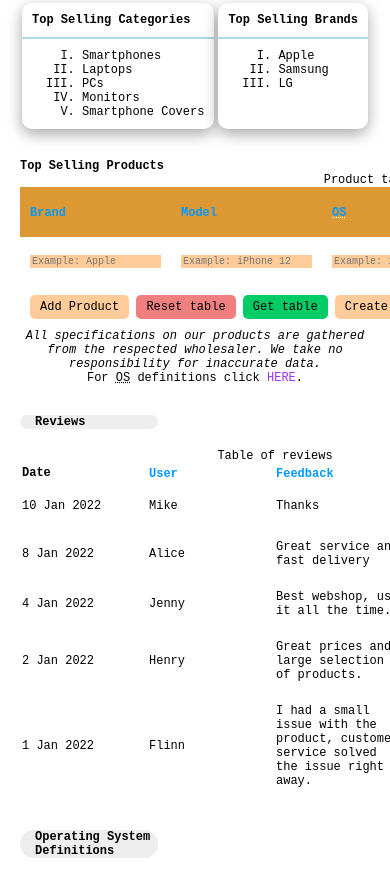
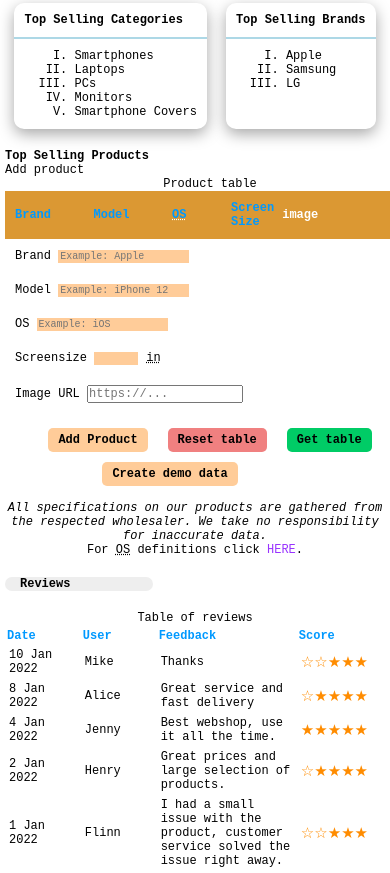
Before and after one commit to TheSubliminalVerses/WebDev_109_Assignment_2, a website: page index.html in a window 390 px wide. Shown: the part 895-1768 px from the top of the page. Drawn offline with nearby package versions, Linux system fonts and the light colour scheme; no server answers.

Commit message:
Various fixes

```diff
--- a/index.html
+++ b/index.html
@@ -98,35 +98,41 @@
             <h2>Top Selling Products</h2>
 
             <form action="#" method="post" id="add-product-form"></form>
-            <table>
+            <table class="product-table">
                 <caption>Product table</caption>
                 <thead>
                     <tr>
-                        <th><a href="javascript:void(0)" class="order">Brand</a></th>
-                        <th><a href="javascript:void(0)" class="order">Model</a></th>
-                        <th><abbr title="Operating System"><a href="javascript:void(0)" class="order">OS</a></abbr></th>
-                        <th><a href="javascript:void(0)" class="order">Screen Size</a></th>
-                        <th>image</th>
+                        <th class="brand"><span class="order">Brand</span></th>
+                        <th class="model"><span class="order">Model</span></th>
+                        <th class="os"><abbr title="Operating System"><span class="order">OS</span></abbr></th>
+                        <th class="screensize"><span class="order">Screen Size</span></th>
+                        <th class="image">image</th>
                     </tr>
                 </thead>
                 <tbody class="table-body" id="body-1">
                 </tbody>
                 <tfoot>
+                    <tr colspan="5">Add product</tr>
                     <tr class="input-row">
                         <td>
-                            <input name="brand" type="text" placeholder="Example: Apple" form="add-product-form" required>
+                            <label for="brand">Brand</label>
+                            <input name="brand" id="brand" type="text" placeholder="Example: Apple" form="add-product-form" required>
                         </td>
                         <td>
-                            <input name="model" type="text" placeholder="Example: iPhone 12" form="add-product-form" required>
+                            <label for="model">Model</label>
+                            <input name="model" type="text" id="model" placeholder="Example: iPhone 12" form="add-product-form" required>
                         </td>
                         <td>
-                            <input name="os" type="text" placeholder="Example: iOS" form="add-product-form" required>
+                            <label for="os">OS</label>
+                            <input name="os" type="text" id="os" placeholder="Example: iOS" form="add-product-form" required>
                         </td>
                         <td>
-                            <input name="screensize" type="number" form="add-product-form" max="100" min="1" step="1" required><abbr title="Inches">in</abbr>
+                            <label for="screensize">Screensize</label>
+                            <input name="screensize" type="number" id="screensize" form="add-product-form" max="100" min="1" step="1" required><abbr title="Inches">in</abbr>
                         </td>
                         <td>
-                            <input name="image" type="url" form="add-product-form" placeholder="https://..." required>
+                            <label for="image">Image URL</label>
+                            <input name="image" type="url" id="image" form="add-product-form" placeholder="https://..." required>
                         </td>
                     </tr>
                     <tr>
@@ -155,42 +161,42 @@
                 <caption>Table of reviews</caption>
                 <thead>
                     <tr>
-                        <th class="table-date">Date</th>
-                        <th><a href="javascript:void(0)" class="order">User</a></th>
-                        <th><a href="javascript:void(0)" class="order">Feedback</a></th>
-                        <th><a href="javascript:void(0)" class="order">Score</a></th>
+                        <th class="date"><span class="order">Date</span></th>
+                        <th class="user"><span class="order">User</span></th>
+                        <th class="feedback"><span class="order">Feedback</span></th>
+                        <th class="score"><span class="order">Score</span></th>
                     </tr>
                 </thead>
                 <tbody id="body-2">
                     <tr>
-                        <td>10 Jan 2022</td>
+                        <td data-value="20220110">10 Jan 2022</td>
                         <td>Mike</td>
                         <td>Thanks</td>
                         <td class="score" data-score="3">&#9734;&#9734;&#9733;&#9733;&#9733;</td>
                     </tr>
                     <tr>
-                        <td>8 Jan 2022</td>
+                        <td data-value="20220108">8 Jan 2022</td>
                         <td>Alice</td>
                         <td>Great service and fast delivery</td>
-                        <td class="score" data-score="4">&#9734;&#9733;&#9733;&#9733;&#9733;</td>
+                        <td class="score" data-value="4">&#9734;&#9733;&#9733;&#9733;&#9733;</td>
                     </tr>
                     <tr>
-                        <td>4 Jan 2022</td>
+                        <td data-value="20220104">4 Jan 2022</td>
                         <td>Jenny</td>
                         <td>Best webshop, use it all the time.</td>
-                        <td class="score" data-score="5">&#9733;&#9733;&#9733;&#9733;&#9733;</td>
+                        <td class="score" data-value="5">&#9733;&#9733;&#9733;&#9733;&#9733;</td>
                     </tr>
                     <tr>
-                        <td>2 Jan 2022</td>
+                        <td data-value="20220102">2 Jan 2022</td>
                         <td>Henry</td>
                         <td>Great prices and large selection of products.</td>
-                        <td class="score" data-score="4">&#9734;&#9733;&#9733;&#9733;&#9733;</td>
+                        <td class="score" data-value="4">&#9734;&#9733;&#9733;&#9733;&#9733;</td>
                     </tr>
                     <tr>
-                        <td>1 Jan 2022</td>
+                        <td data-value="20220101">1 Jan 2022</td>
                         <td>Flinn</td>
                         <td>I had a small issue with the product, customer service solved the issue right away.</td>
-                        <td class="score" data-score="3">&#9734;&#9734;&#9733;&#9733;&#9733;</td>
+                        <td class="score" data-value="3">&#9734;&#9734;&#9733;&#9733;&#9733;</td>
                     </tr>
                 </tbody>
             </table>
@@ -259,10 +265,13 @@
     - Opera v82
 
     Mobile:
-    - Android v10 - Responsive
-    - iPhone v13 - Responsive
+    - Android v10 (Chrome Mobile) - Responsive
+    - iPhone v13 (Safari Mobile) - Responsive
 
     Print:
     - Specific page breaks have been added
     - Forms have been hidden
+
+    Scripts:
+    - The application will work with all browsers supporting jQuery v3.4.1
 -->
--- a/src/main.js
+++ b/src/main.js
@@ -1,3 +1,12 @@
+/**
+ * This webpage is written by Mani Gudvardarson and Michael Adrian Polesensky
+ * for Assignment 2 in Web Technology at VU University Amsterdam.
+ *
+ * Coordinator: J.R . van Ossenbruggen
+ * TA: Mithat Ozgun
+ * Group: 109
+ * Date: 20.1.2022
+ */
 const linkElements = document.getElementsByClassName("order")
 const typewrite = document.getElementById("type")
 const aboutBtn = document.getElementById("about")
@@ -16,7 +25,7 @@ closeBtn.addEventListener("click", function () {
 })
 
 window.addEventListener("load", function () {
-    bind("click", linkElements, [function () {
+    bind("click", linkElements, [function (event) {
         let parentElement = document.getElementById("body-1")
         let children = makeElementArray(parentElement)
 
@@ -36,6 +45,11 @@ window.addEventListener("load", function () {
         let children = makeElementArray(parentElement)
 
         orderElementList(children, 3, parentElement, 0)
+    }, function () {
+        let parentElement = document.getElementById("body-2")
+        let children = makeElementArray(parentElement)
+
+        orderElementList(children, 0, parentElement, 0)
     }, function () {
         let parentElement = document.getElementById("body-2")
         let children = makeElementArray(parentElement)
@@ -65,10 +79,10 @@ window.addEventListener("load", function () {
  */
 function orderElementList(children, index, parentElement, Start) {
     children.sort((a, b) => {
-        if (a.children[index].hasAttribute('data-score') && b.children[index].hasAttribute('data-score')) {
-            if (a.children[index].getAttribute('data-score') > b.children[index].getAttribute('data-score')) {
+        if (a.children[index].hasAttribute('data-value') && b.children[index].hasAttribute('data-value')) {
+            if (a.children[index].getAttribute('data-value') > b.children[index].getAttribute('data-value')) {
                 return -1
-            } else if (a.children[index].getAttribute('data-score') < b.children[index].getAttribute('data-score')) {
+            } else if (a.children[index].getAttribute('data-value') < b.children[index].getAttribute('data-value')) {
                 return 1
             }
 
--- a/src/requests.js
+++ b/src/requests.js
@@ -40,7 +40,7 @@ $('#create-demo-data-button').on('click', () => {
             model: 'iPhone 13',
             os: 'iOS 15.0',
             screensize: 6,
-            image: 'https://hi.com'
+            image: 'https://i.cdn.nrholding.net/63563528/1000/1000'
         },
         {
             brand: 'Apple',
--- a/style.css
+++ b/style.css
@@ -293,7 +293,7 @@ section {
 }
 
 .top-selling-products, #reviews {
-    overflow-x: auto;
+    overflow-x: hidden;
 }
 
 .top-selling {
@@ -356,17 +356,18 @@ div.contact ul {
 
 /* Tables */
 /* A LINKS IN TH */
-a.order:link {
+span.order {
+    cursor: pointer;
     text-decoration: none;
     color: #0099ff;
     transition: 500ms linear;
 }
 
-a.order:hover {
+span.order:hover {
     color: #9933ff;
 }
 
-a.order:link::before {
+span.order:link::before {
     content: "";
     position: relative;
     display: block;
@@ -377,7 +378,7 @@ a.order:link::before {
     transition: 500ms ease-in;
 }
 
-a.order:hover::before {
+span.order:hover::before {
     width: 80%;
     background-color: #9933ff;
 }
@@ -415,7 +416,8 @@ img {
 }
 
 .top-selling-products table img {
-    height: 100px;
+    max-width: 100%;
+    max-height: 80px;
 }
 
 .top-selling-products table tbody tr:nth-child(odd) {
@@ -433,11 +435,6 @@ table td.product-image {
 
 table.reviews th {
     text-align: left;
-}
-
-table.reviews td {
-    min-width: 125px;
-    padding: 10px 0;
 }
 
 table.reviews .score {
@@ -461,15 +458,60 @@ div.table-footnote a:visited {
     color: #339966;
 }
 
-table.table-menu {
+.table-menu {
     display: flex;
     justify-content: center;
+    flex-wrap: wrap;
+    width: 100vw;
 }
 
-table.table-menu input[type="button"] {
+.product-table td, .product-table th {
+    display: inline-block;
+}
+
+.product-table th.brand, .product-table td:first-child {
+    width: 15vw;
+}
+
+.product-table th.model, td:nth-child(2) {
+    width: 15vw;
+}
+
+.product-table th.os, td:nth-child(3) {
+    width: 10vw;
+}
+
+.product-table th.screensize, td:nth-child(4) {
+    width: 8vw;
+}
+
+.product-table th.image, td:last-child {
+    width: 18vw;
+}
+
+.reviews, .product-table {
+    width: 100%;
+}
+
+.reviews th.date, .reviews td:first-child {
+    width: 15vw;
+}
+
+.reviews th.user {
+    width: 10vw;
+}
+
+.reviews th.feedback {
+    width: 30vw;
+}
+
+.reviews th.score, .reviews td:last-child {
+    width: 8vw;
+}
+
+.table-menu input {
     padding: 10px;
-    margin-left: 10px;
-    margin-right: 10px;
+    margin:  5px 10px;
     font-weight: 700;
     border-radius: 5px;
     text-align: center;
@@ -654,6 +696,11 @@ section#return-policy div.heading h2 {
 /* END */
 
 /* Media queries */
+@media only screen and (min-width: 800px) {
+    table.product-table > tfoot > tr > td > label {
+        display: none;
+    }
+}
 
 @media only screen and (max-width: 800px) {
     * {font-size: 12px}
@@ -662,6 +709,13 @@ section#return-policy div.heading h2 {
         font-size: 12px;
         padding-bottom: 0;
     }
+
+    section {
+        margin-bottom: 20px;
+        padding-left: 5px;
+        padding-right: 5px;
+    }
+
     table.top-selling-products th, td {padding: 2px}
     table.top-selling-products img {height: 50px}
     button[type="submit"] {
@@ -694,6 +748,14 @@ section#return-policy div.heading h2 {
     ::-webkit-scrollbar-thumb {
         width: 3px;
         height: 3px;
+    }
+
+    table.reviews .score {
+        font-size: 15px;
+    }
+
+    table.product-table > tfoot > tr > td {
+        width: 100vw !important;
     }
 }
 
```
